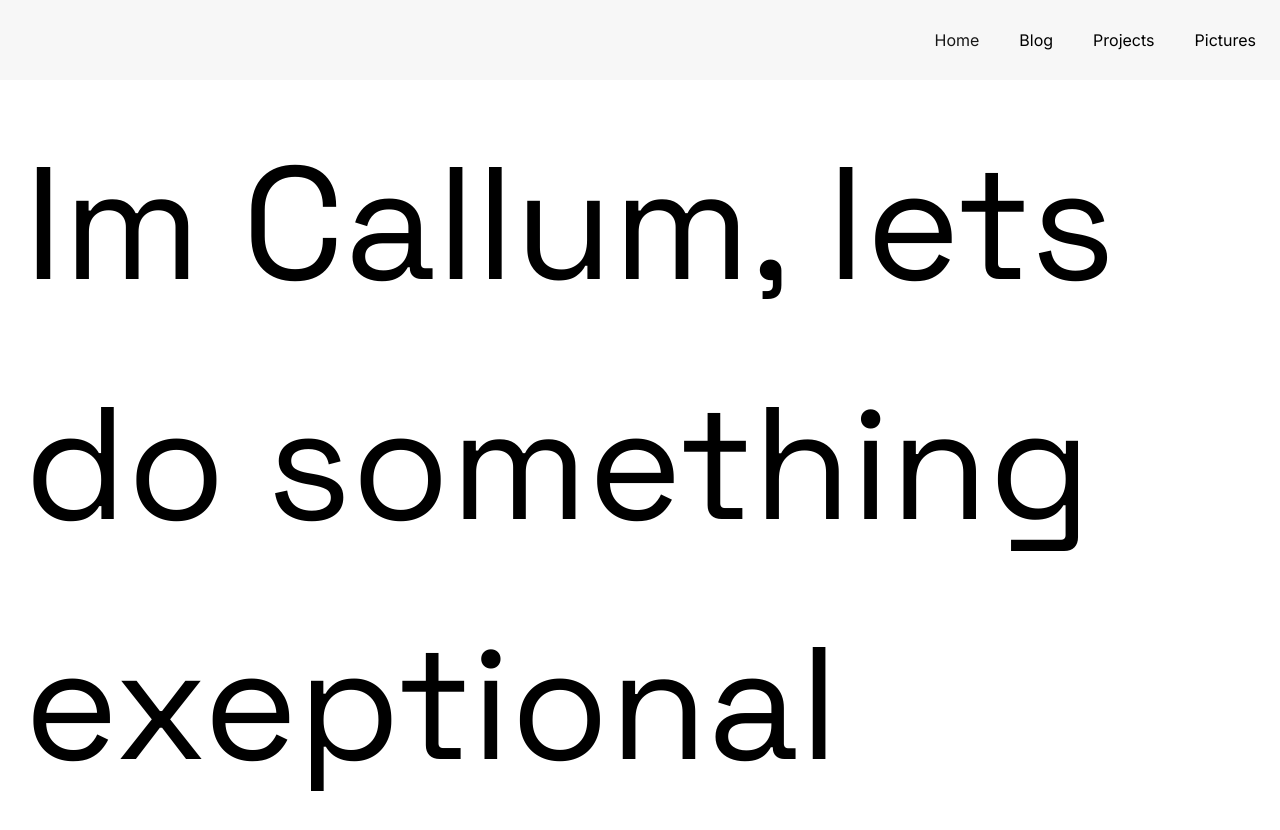
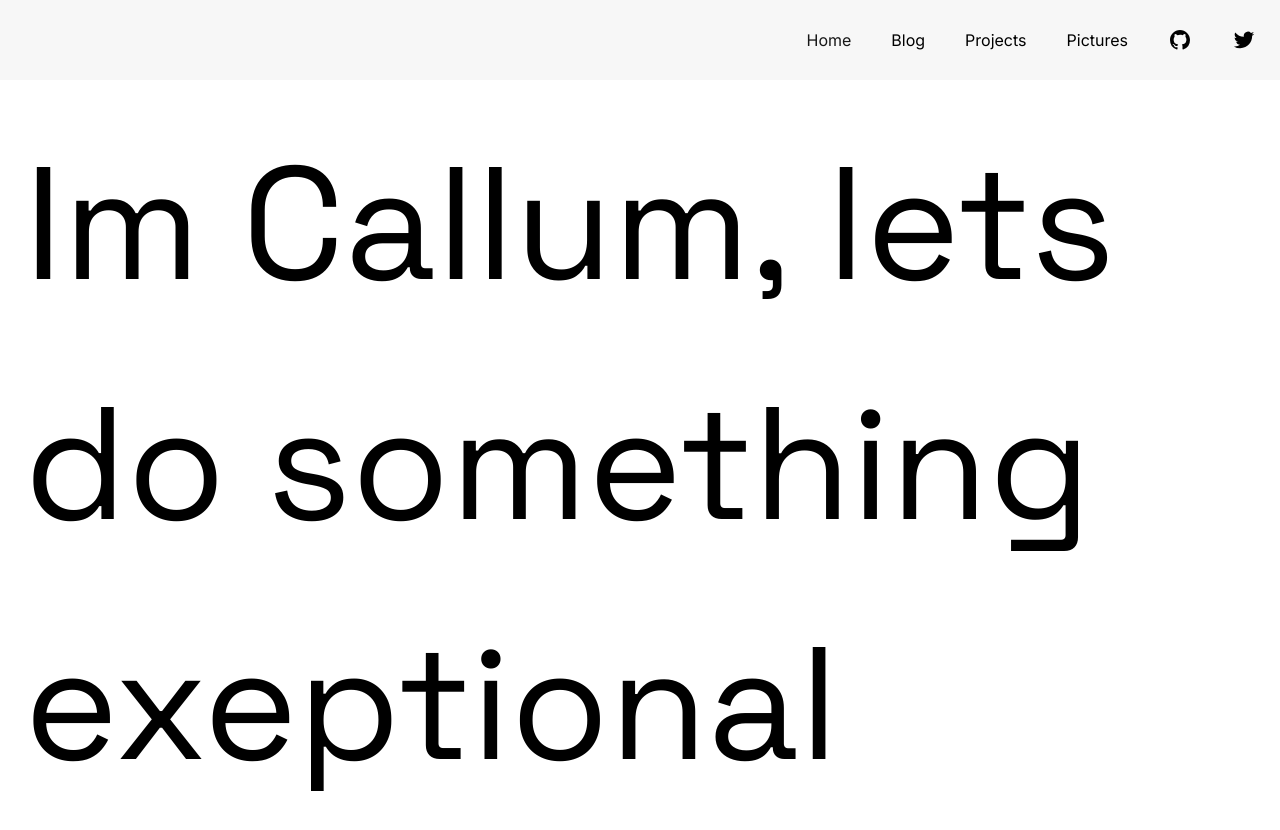
Before and after one commit to Callumk7/personal-blog-portfolio, a Next.js app: page / in a window 1280 px wide. Shown: the top 830 px of the page. Built offline with nearby package versions, Linux system fonts and the light colour scheme.

Commit message:
added twitter and github to the navbar

```diff
--- a/src/app/layout.tsx
+++ b/src/app/layout.tsx
@@ -1,4 +1,4 @@
-import Navbar from "@/components/Navbar";
+import Navbar from "@/components/navbar/Navbar";
 import "./globals.css";
 import { inter, space_grotesk } from "@/style/fonts";
 export const metadata = {
--- a/src/components/Navbar.tsx
+++ /dev/null
@@ -1,20 +0,0 @@
-import Link from "next/link";
-
-export default function Navbar() {
-    return (
-        <nav className="sticky top-0 flex h-20 flex-row items-center justify-end gap-x-4 bg-neutral-200 bg-opacity-30 backdrop-blur-lg">
-            <Link href="/" className="px-3 text-neutral-900">
-                Home
-            </Link>
-            <Link href="/blog" className="px-3">
-                Blog
-            </Link>
-            <Link href="/projects" className="px-3">
-                Projects
-            </Link>
-            <Link href="/pictures" className="pl-3 pr-6">
-                Pictures
-            </Link>
-        </nav>
-    );
-}
--- /dev/null
+++ b/src/components/navbar/Navbar.tsx
@@ -0,0 +1,40 @@
+import Link from "next/link";
+
+export default function Navbar() {
+    return (
+        <nav className="sticky top-0 flex h-20 flex-row items-center justify-end gap-x-4 bg-neutral-200 bg-opacity-30 backdrop-blur-lg">
+            <Link href="/" className="px-3 text-neutral-900">
+                Home
+            </Link>
+            <Link href="/blog" className="px-3">
+                Blog
+            </Link>
+            <Link href="/projects" className="px-3">
+                Projects
+            </Link>
+            <Link href="/pictures" className="px-3">
+                Pictures
+            </Link>
+            <div className="px-3">
+                <svg width="24" height="24" viewBox="0 0 24 24" xmlns="http://www.w3.org/2000/svg">
+                    <a href="https://github.com/Callumk7">
+                        <path
+                            fill="currentColor"
+                            d="M12.001 2c-5.525 0-10 4.475-10 10a9.994 9.994 0 0 0 6.837 9.488c.5.087.688-.213.688-.476c0-.237-.013-1.024-.013-1.862c-2.512.463-3.162-.612-3.362-1.175c-.113-.288-.6-1.175-1.025-1.413c-.35-.187-.85-.65-.013-.662c.788-.013 1.35.725 1.538 1.025c.9 1.512 2.337 1.087 2.912.825c.088-.65.35-1.087.638-1.337c-2.225-.25-4.55-1.113-4.55-4.938c0-1.088.387-1.987 1.025-2.688c-.1-.25-.45-1.275.1-2.65c0 0 .837-.262 2.75 1.026a9.28 9.28 0 0 1 2.5-.338c.85 0 1.7.112 2.5.337c1.913-1.3 2.75-1.024 2.75-1.024c.55 1.375.2 2.4.1 2.65c.637.7 1.025 1.587 1.025 2.687c0 3.838-2.337 4.688-4.563 4.938c.363.312.676.912.676 1.85c0 1.337-.013 2.412-.013 2.75c0 .262.188.574.688.474A10.016 10.016 0 0 0 22 12c0-5.525-4.475-10-10-10Z"
+                        />
+                    </a>
+                </svg>
+            </div>
+            <div className="pl-3 pr-6">
+                <svg width="24" height="24" viewBox="0 0 24 24" xmlns="http://www.w3.org/2000/svg">
+                    <a href="https://twitter.com/Callumk7">
+                        <path
+                            fill="currentColor"
+                            d="M22.212 5.656a8.384 8.384 0 0 1-2.401.658A4.195 4.195 0 0 0 21.649 4c-.82.488-1.719.83-2.655 1.015a4.182 4.182 0 0 0-7.126 3.814a11.874 11.874 0 0 1-8.621-4.37a4.168 4.168 0 0 0-.566 2.103c0 1.45.739 2.731 1.86 3.481a4.169 4.169 0 0 1-1.894-.523v.051a4.185 4.185 0 0 0 3.355 4.102a4.205 4.205 0 0 1-1.89.072A4.185 4.185 0 0 0 8.02 16.65a8.394 8.394 0 0 1-6.192 1.732a11.831 11.831 0 0 0 6.41 1.88c7.694 0 11.9-6.373 11.9-11.9c0-.18-.004-.362-.012-.541a8.497 8.497 0 0 0 2.086-2.164Z"
+                        />
+                    </a>
+                </svg>
+            </div>
+        </nav>
+    );
+}
```
Also changed, not shown: src/components/navbar/IconLink.tsx (added).
